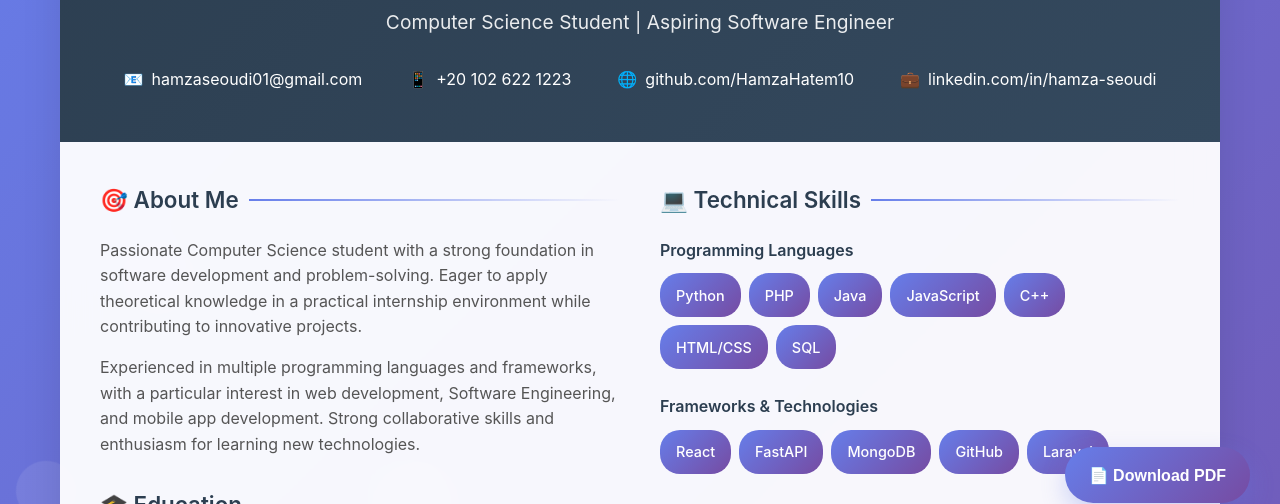
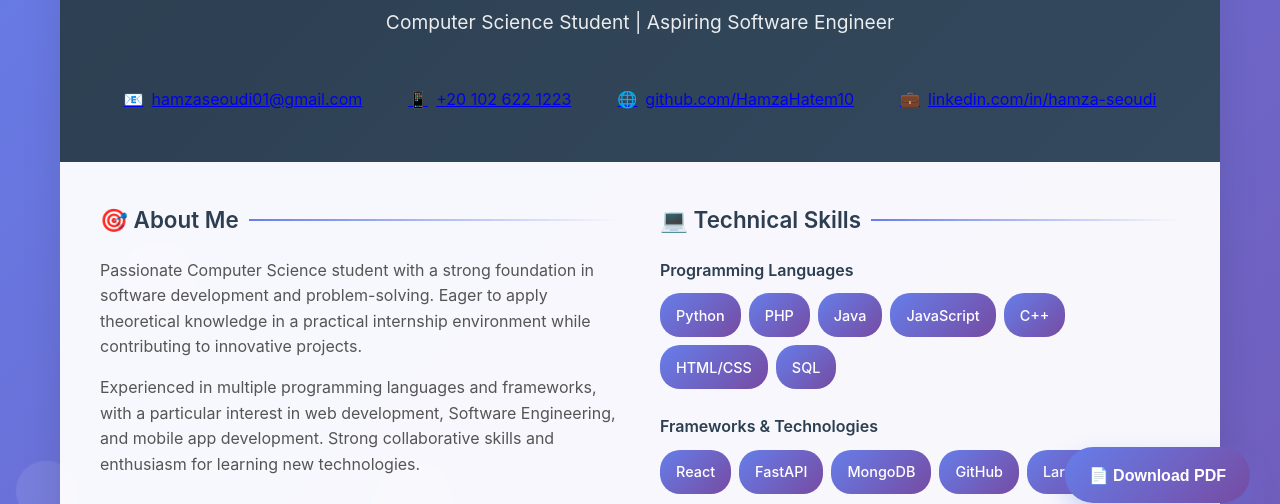
Before and after one commit to HamzaHatem10/Hamza-Hatem-CV, a plain HTML site: page index.html in a window 1280 px wide. Shown: the part 267-771 px from the top of the page. Drawn offline with Linux system fonts and the light colour scheme.

Commit message:
Update index.html

```diff
--- a/index.html
+++ b/index.html
@@ -22,21 +22,23 @@
                 <h1 class="name">Hamza Hatem</h1>
                 <p class="title">Computer Science Student | Aspiring Software Engineer</p>
                 <div class="contact-info">
-                    <div class="contact-item">
+                    <div class="contact-info">
+                        <a href="mailto:hamzaseoudi01@gmail.com" class="contact-item" title="Send Email">
                             <span>📧</span>
                             <span>hamzaseoudi01@gmail.com</span>
-                    </div>
-                    <div class="contact-item">
+                        </a>
+                        <a href="tel:+201026221223" class="contact-item" title="Call Phone">
                             <span>📱</span>
                             <span>+20 102 622 1223</span>
-                    </div>
-                    <div class="contact-item">
+                        </a>
+                        <a href="https://github.com/HamzaHatem10" target="_blank" rel="noopener noreferrer" class="contact-item" title="Visit GitHub Profile">
                             <span>🌐</span>
                             <span>github.com/HamzaHatem10</span>
-                    </div>
-                    <div class="contact-item">
+                        </a>
+                        <a href="https://linkedin.com/in/hamza-seoudi" target="_blank" rel="noopener noreferrer" class="contact-item" title="Visit LinkedIn Profile">
                             <span>💼</span>
                             <span>linkedin.com/in/hamza-seoudi</span>
+                        </a>
                     </div>
                 </div>
             </header>
```
Lines whose indentation alone changed are shown as unchanged.
